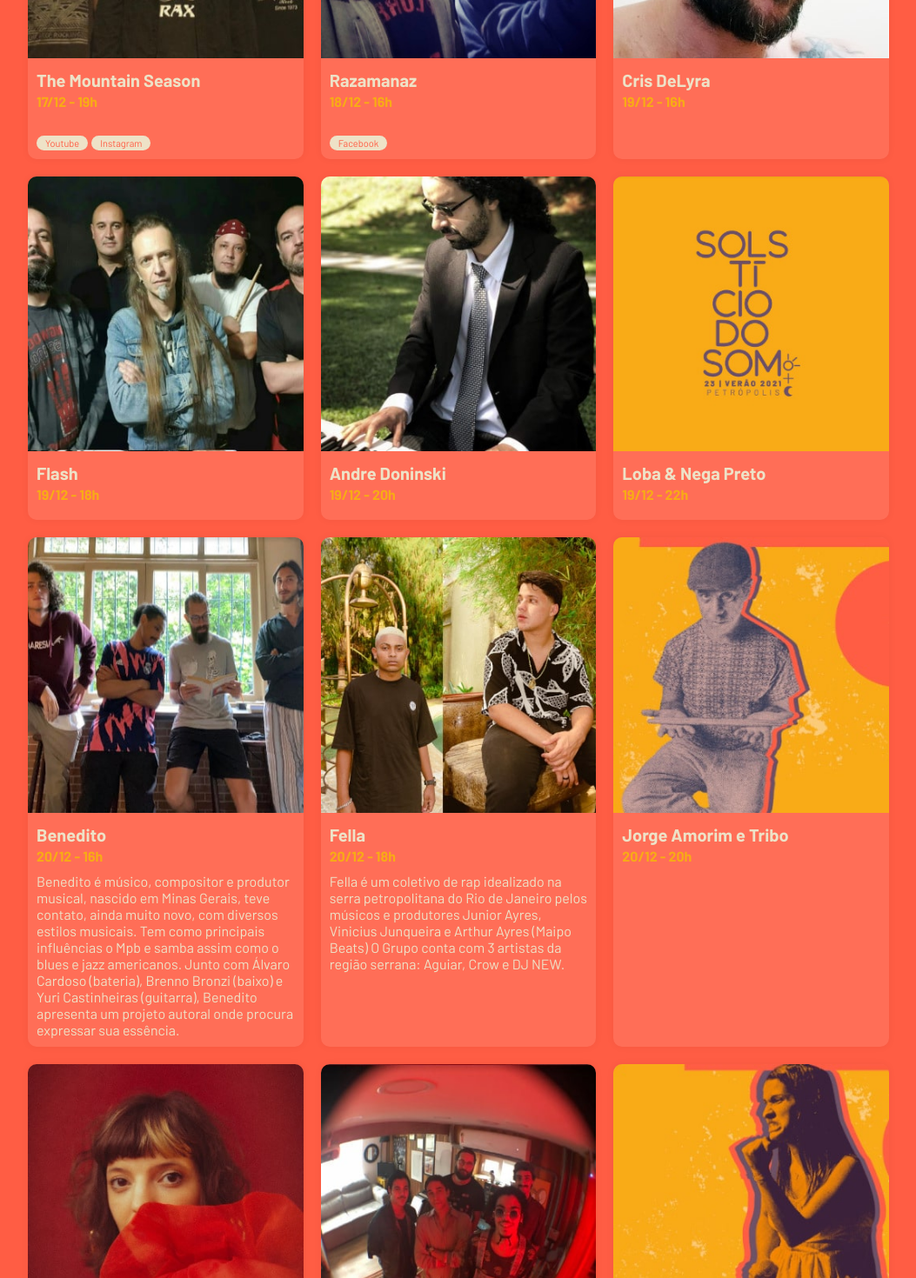
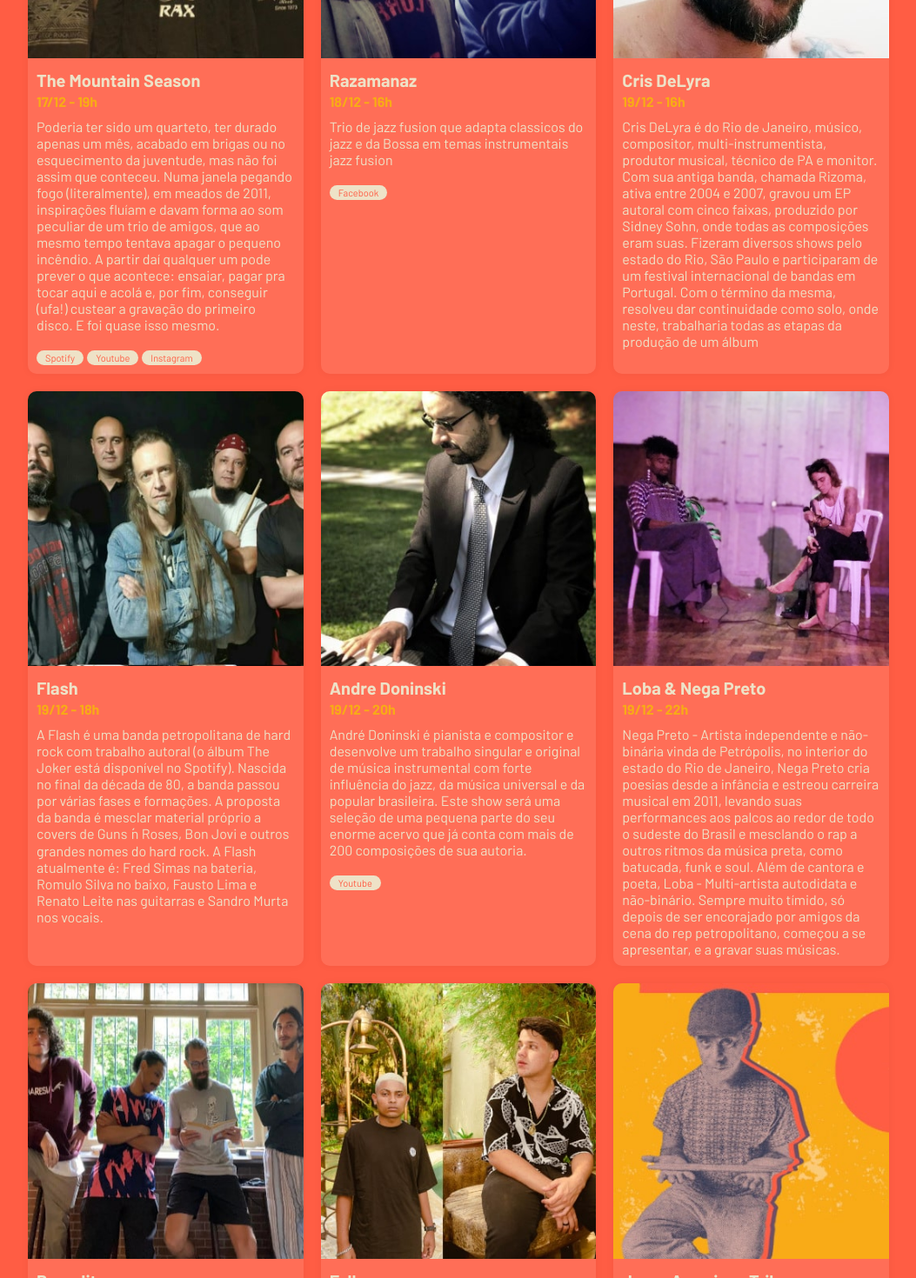
Before and after one commit to gechternachtv/sols, a Svelte app: page / in a window 1280 px wide. Shown: the part 1200-2670 px from the top of the page at 87% size, without its empty margins (113-1166 px from the left). Built offline with nearby package versions, Linux system fonts and the light colour scheme.

Commit message:
info bandas

```diff
--- a/src/Home.svelte
+++ b/src/Home.svelte
@@ -5,42 +5,55 @@
         {
             name:"The Mountain Season",
             picture:"artistas/mountainseason.jpg",
-            desc:``,
-            links:[{name:"Youtube",href:"https://www.youtube.com/watch?&v=1EmFPY8UkM4"},{name:"Instagram",href:"https://instagram.com/themountainseason"}],
+            desc:`Poderia ter sido um quarteto, ter durado apenas um mês, acabado em brigas ou no esquecimento da juventude, mas não foi assim que conteceu. Numa janela pegando fogo (literalmente), em meados de 2011, inspirações fluíam e davam forma ao som peculiar de um trio de amigos, que ao mesmo tempo tentava apagar o pequeno incêndio. A partir daí qualquer um pode prever o que acontece: ensaiar, pagar pra tocar aqui e acolá e, por fim, conseguir (ufa!) custear a gravação do primeiro disco. E foi quase isso mesmo.`,
+            links:[{name:"Spotify",href:"https://open.spotify.com/artist/6TGXyP4UwAIh2Kmk0PPtZe?si=frAldh8ASd2uybP6cktQvw"},{name:"Youtube",href:"https://www.youtube.com/watch?&v=1EmFPY8UkM4"},{name:"Instagram",href:"https://instagram.com/themountainseason"}],
             date:"17/12 - 19h"
         },
         {
             name:"Razamanaz",
             picture:"artistas/razamanaz.jpg",
-            desc:``,
+            desc:`Trio de jazz fusion que adapta classicos do jazz e da Bossa em temas instrumentais jazz fusion`,
             links:[{name:"Facebook",href:"https://www.facebook.com/razamanaz.jazrock"}],
             date:"18/12 - 16h"
         },
         {
             name:"Cris DeLyra",
             picture:"artistas/crisdelyra.jpg",
-            desc:``,
+            desc:`Cris DeLyra é do Rio de Janeiro, músico, compositor, multi-instrumentista, produtor musical, técnico de PA e monitor. Com sua antiga banda, chamada Rizoma, ativa entre 2004 e 2007, gravou um EP autoral com cinco faixas, produzido por Sidney Sohn, onde todas as composições eram suas. Fizeram diversos shows pelo estado do Rio, São Paulo e participaram de um festival internacional de bandas em Portugal. Com o término da mesma, resolveu dar continuidade como solo, onde neste, trabalharia todas as etapas da produção de um álbum`,
             links:[],
             date:"19/12 - 16h"
         },
         {
             name:"Flash",
             picture:"artistas/flash.jpg",
-            desc:` `,
+            desc:` A Flash é uma banda petropolitana de hard rock com trabalho autoral (o álbum The
+Joker está disponível no Spotify). Nascida no final da década de 80, a banda passou
+por várias fases e formações. A proposta da banda é mesclar material próprio a
+covers de Guns ́n Roses, Bon Jovi e outros grandes nomes do hard rock. A Flash
+atualmente é: Fred Simas na bateria, Romulo Silva no baixo, Fausto Lima e Renato
+Leite nas guitarras e Sandro Murta nos vocais.`,
             links:[],
             date:"19/12 - 18h"
         },
         {
             name:"Andre Doninski",
             picture:"artistas/andre.jpg",
-            desc:` `,
-            links:[],
+            desc:` André Doninski é pianista e compositor e desenvolve um trabalho singular e original de música instrumental com forte influência do jazz, da música universal e da popular brasileira. Este show será uma seleção de uma pequena parte do seu enorme acervo que já conta com mais de 200 composições de sua autoria.`,
+            links:[{name:"Youtube",href:"https://youtu.be/f2B6JuCxq8g"}],
             date:"19/12 - 20h"
         },
         {
             name:" Loba & Nega Preto",
-            picture:"",
-            desc:` `,
+            picture:"artistas/nega-e-loba.jpg",
+            desc:`Nega Preto -
+Artista independente e não-binária vinda de Petrópolis, no interior do estado do Rio de
+Janeiro, Nega Preto cria poesias desde a infância e estreou carreira musical em 2011,
+levando suas performances aos palcos ao redor de todo o sudeste do Brasil e mesclando o
+rap a outros ritmos da música preta, como batucada, funk e soul. Além de cantora e poeta,
+Loba -
+Multi-artista autodidata e não-binário. Sempre muito tímido, só depois de ser encorajado por
+amigos da cena do rep petropolitano, começou a se apresentar, e a gravar suas músicas.
+`,
             links:[],
             date:"19/12 - 22h"
         },
@@ -63,7 +76,7 @@ O Grupo conta com 3 artistas da região serrana: Aguiar, Crow e DJ NEW.`,
         {
             name:" Jorge Amorim e Tribo",
             picture:"artistas/jorgeamorim.jpg",
-            desc:` `,
+            desc:`A banda é composta por Lelei, sax alto e soprano, Gustavo Dantas, Guitarra, Thalita Villa Nova, Baixo e Percussão, Belle Nascimento, vóz. A instrumentação, é baseada no contexto das músicas autorais`,
             links:[],
             date:"20/12 - 20h"
         }
@@ -74,7 +87,7 @@ O Grupo conta com 3 artistas da região serrana: Aguiar, Crow e DJ NEW.`,
             desc:`ÀIYÉ é como assina a baterista, cantora, compositora, produtora e artista sonora Larissa Conforto, que lançou em 2020 "Gratitrevas" pela Balaclava Records.
 
 Gravado entre turnês e estradas do Brasil e Portugal, o álbum reúne espiritualidade, ritmos de resistência e experimentação eletrônica em um universo solitário e urgente, cujo show presencial já passou por Lisboa, Nova Iorque, e diversos estados brasileiros.`,
-            links:[{name:"Youtube",href:"https://www.youtube.com/watch?v=KMc9PZxi3-g"}],
+            links:[{name:"Spotify",href:"https://open.spotify.com/album/1gNjkQTj0obUazzMry6CZc?autoplay=true"},{name:"Youtube",href:"https://www.youtube.com/watch?v=KMc9PZxi3-g"}],
             date:"20/12 - 22h"
         }
         ,
@@ -89,7 +102,13 @@ Gravado entre turnês e estradas do Brasil e Portugal, o álbum reúne espiritua
         {
             name:" Kika Notini",
             picture:"artistas/kika.jpg",
-            desc:` `,
+            desc:`Kika Notini
+
+Com muitas referências musicais e bastante originalidade, Kika Notini com sua voz forte e rouca vem contribuir, potencializar e dar visibilidade à nova safra de vozes femininas da música brasileira.
+
+Junto à banda Nós 4, busca difundir a música original brasileira para além dos produtos de consumo de massa.
+
+O projeto pretende valorizar e divulgar a música autoral, transitando também por diferentes referencias que vão da bossa nova ao jazz, do rock ao eletrônico. `,
             links:[],
             date:"21/12 - 18h"
         }
--- a/src/homecard.svelte
+++ b/src/homecard.svelte
@@ -73,4 +73,16 @@
             text-decoration:none;
             background-color:var(--purple)
         }
+        .card___content___desc{
+            position: relative;
+        }
+        /* .card___content___desc:before{
+            content:"";
+            display:block;
+            position:absolute;
+            -webkit-box-shadow: inset 0px -49px 19px -14px rgba(0,0,0,0.8);
+            box-shadow: inset 0px -49px 19px -14px hsl(8.2, 100%, 67.1%);
+            width: 100%;
+            height: 100%;
+        } */
     </style>
```
Also changed, not shown: public/artistas/kika.jpg, public/artistas/nega-e-loba.jpg (added).
